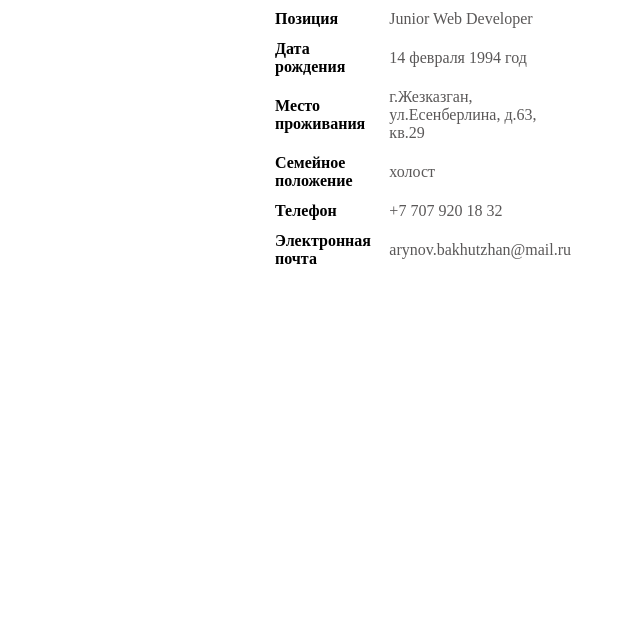
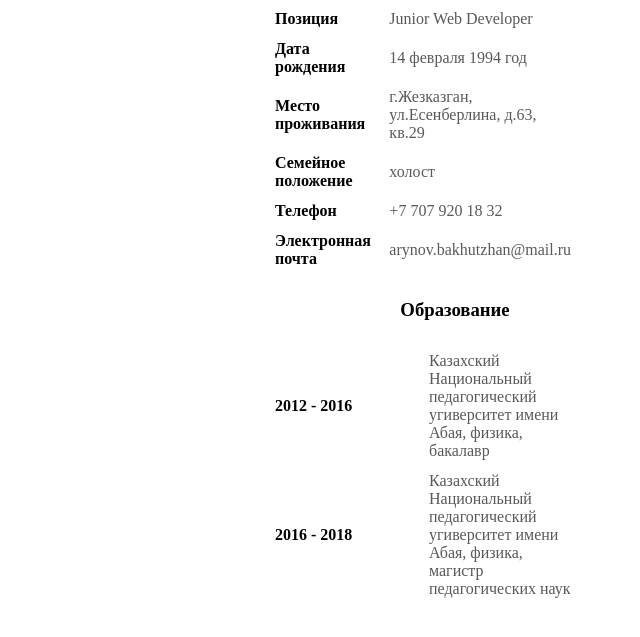
Before and after one commit to Bakhytzhanym/Myresume, a plain HTML site: page index.html in a window 1280 px wide. Shown: the part 109-746 px from the top of the page, without its empty margins (249-889 px from the left). Drawn offline with Linux system fonts and the light colour scheme.

Commit message:
Update html and css files
Added education branch to resume
Added styles

```diff
--- a/index.html
+++ b/index.html
@@ -9,7 +9,7 @@
 
 </head>
 <body>
-    <section class='private-information'>
+    <section>
         <img src = "ava.jpg" alt = "avatar of CV">
         <h3 class = "cv__branch">Личная Информация</h3>
         <table class = "cv__data">
@@ -44,6 +44,18 @@
         </table>
 
     </section>
-
+    <section>
+        <h3 class = "cv__branch education ">Образование</h3>
+        <table class = "cv__data edu">
+            <tr>
+                <td class = "cv__data left-side"> 2012 - 2016 </td>
+                <td class = "cv__data right-side">Казахский Национальный педагогический угиверситет имени Абая, физика, бакалавр</td>
+            </tr>
+            <tr>
+                <td class = "cv__data left-side"> 2016 - 2018 </td>
+                <td class = "cv__data right-side">Казахский Национальный педагогический угиверситет имени Абая, физика, магистр педагогических наук</td>
+            </tr>
+        </table>
+    </section>
 </body>
 </html>
```
